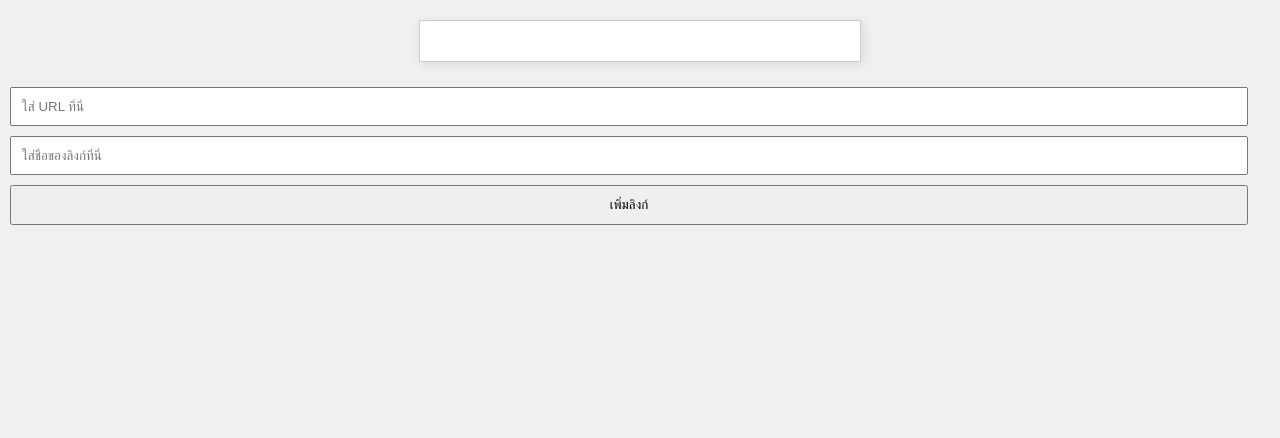
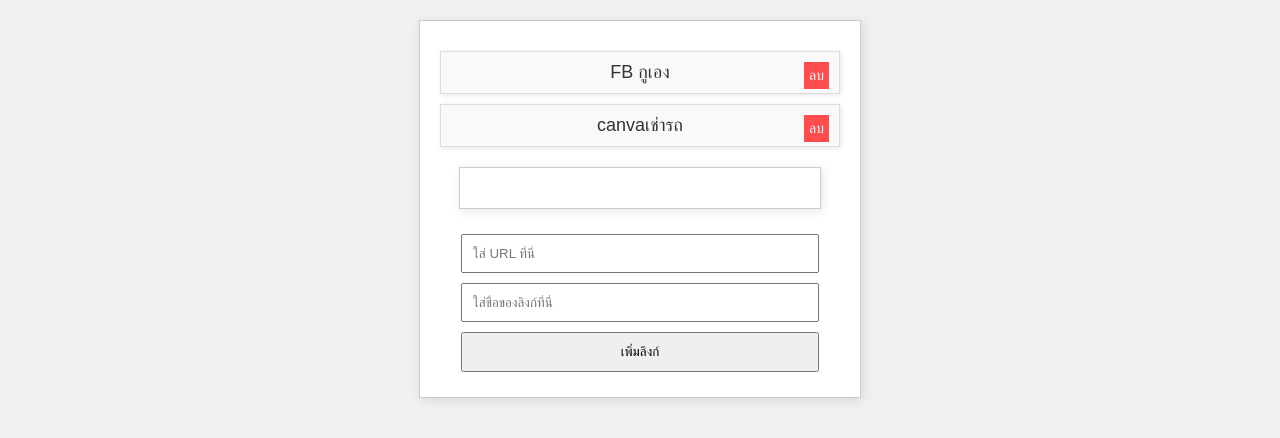
Before and after one commit to panuwat2002/link, a plain HTML site: page index.html in a window 1280 px wide. Drawn offline with Linux system fonts and the light colour scheme.

Commit message:
Update index.html

```diff
--- a/index.html
+++ b/index.html
@@ -13,6 +13,17 @@
         }
 
         #contact-box {
+            border: 1px solid #ccc;
+            padding: 20px;
+            width: 80%; /* ปรับขนาดกล่องให้เต็มหน้าจอของอุปกรณ์โทรศัพท์ */
+            max-width: 400px; /* จำกัดความกว้างสูงสุด */
+            margin: 20px auto;
+            text-align: center;
+            box-shadow: 2px 2px 10px rgba(0,0,0,0.1);
+            background-color: #fff;
+        }
+
+        #contact-box1 {
             border: 1px solid #ccc;
             padding: 20px;
             width: 80%; /* ปรับขนาดกล่องให้เต็มหน้าจอของอุปกรณ์โทรศัพท์ */
@@ -75,10 +86,23 @@
     </style>
 </head>
 <body>
-    <section id="contact">
+    <section id="contact-box1">
+        <!-- กล่องลิงก์ที่มีอยู่แล้ว -->
+        <div class="link-box">
+            <a href="https://www.facebook.com/panuwat.takham.5" target="_blank">FB กูเอง</a>
+            <button class="delete-btn" onclick="deleteLink(0)">ลบ</button>
+        </div>
+        <div class="link-box">
+            <a href="https://www.canva.com/design/DAGJahiL_Zg/i0ty2kxvEt3z5baBMIeJiA/edit?utm_content=DAGJahiL_Zg&utm_campaign=designshare&utm_medium=link2&utm_source=sharebutton" target="_blank">canvaเช่ารถ</a>
+            <button class="delete-btn" onclick="deleteLink(0)">ลบ</button>
+        </div>
+
+        <!-- กล่องลิงก์ที่จะเพิ่ม -->
         <div id="contact-box">
             <!-- ลิงก์ที่บันทึกไว้จะถูกเพิ่มที่นี่ -->
         </div>
+
+        <!-- แบบฟอร์มเพิ่มลิงก์ -->
         <form id="add-link-form">
             <input type="text" id="link-url" placeholder="ใส่ URL ที่นี่">
             <input type="text" id="link-name" placeholder="ใส่ชื่อของลิงก์ที่นี่">
@@ -86,6 +110,7 @@
         </form>
     </section>
 
+    <!-- สคริปต์ JavaScript -->
     <script>
         // ฟังก์ชั่นสำหรับโหลดลิงก์ที่บันทึกไว้จาก Local Storage
         function loadLinks() {
@@ -111,11 +136,12 @@
             });
         }
 
-        // ฟังก์ชั่นสำหรับบันทึกลิงก์ใหม่
+        // ฟังก์ชั่นสำหรับบันทึกลิงก์ใหม่ลงใน Local Storage และแสดงผลทันที
         function saveLink(url, name) {
             const links = JSON.parse(localStorage.getItem('links')) || [];
             links.push({ url, name });
             localStorage.setItem('links', JSON.stringify(links));
+            loadLinks();
         }
 
         // ฟังก์ชั่นสำหรับลบลิงก์
@@ -133,13 +159,13 @@
             }
         }
 
+        // เมื่อส่งแบบฟอร์มเพิ่มลิงก์
         document.getElementById('add-link-form').addEventListener('submit', function(event) {
             event.preventDefault();
             const url = document.getElementById('link-url').value;
             const name = document.getElementById('link-name').value || url; // ใช้ชื่อ URL ถ้าไม่ใส่ชื่อ
             if (url) {
                 saveLink(url, name);
-                loadLinks();
                 document.getElementById('link-url').value = '';
                 document.getElementById('link-name').value = '';
             }
```
